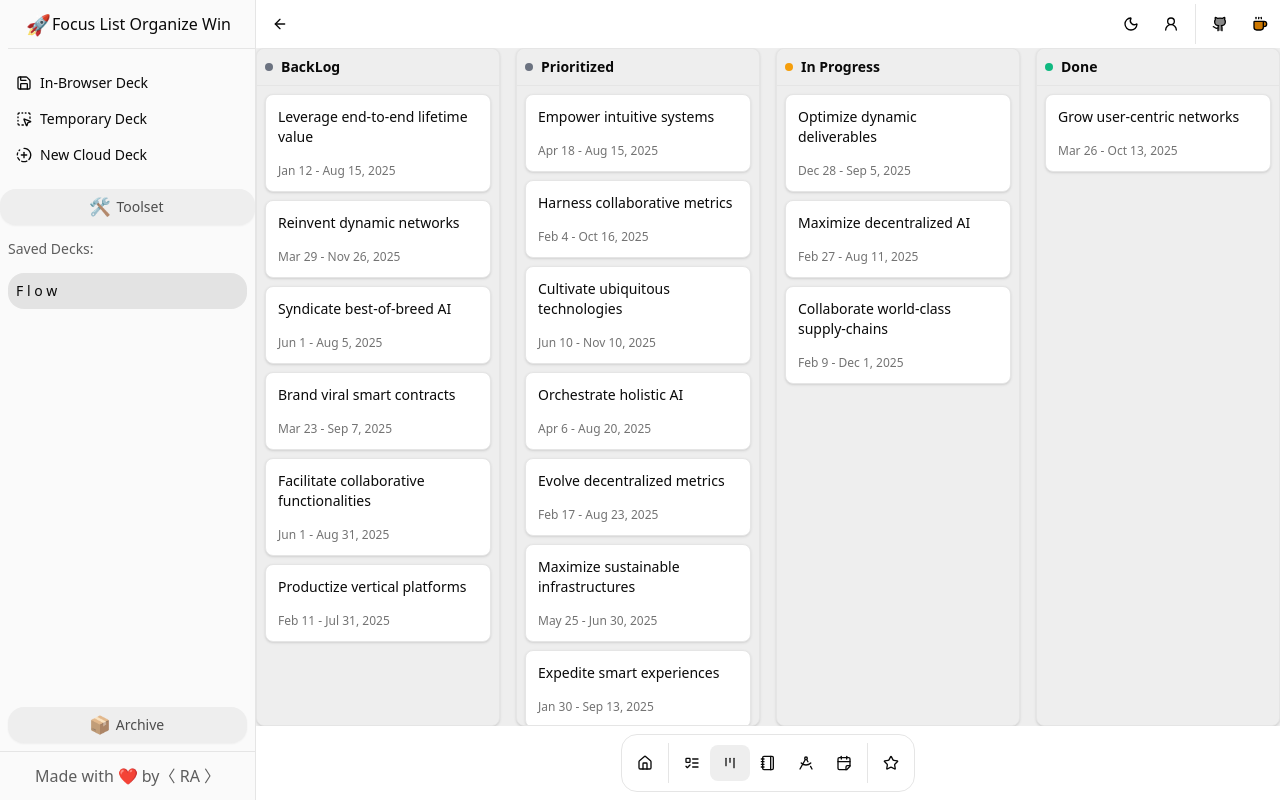
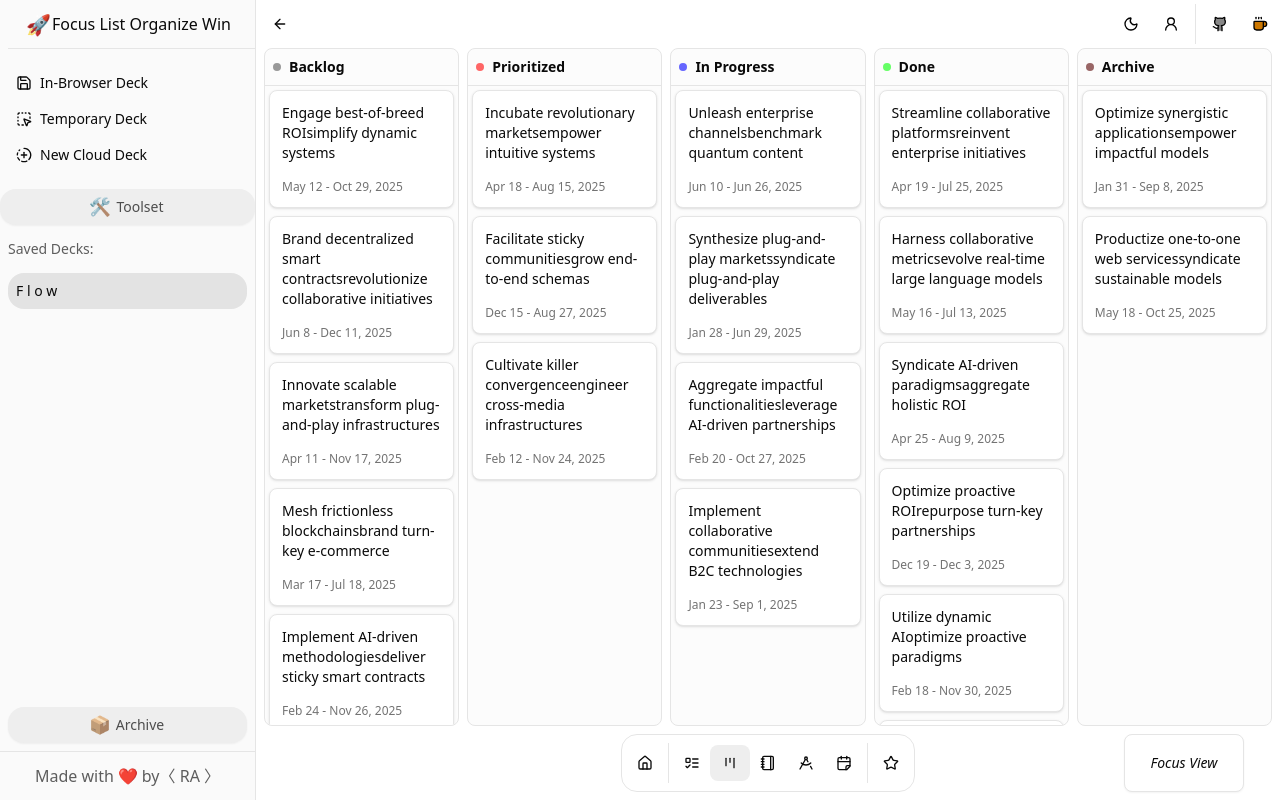
Before and after one commit to ra101/flow, a Next.js app: page /deck/endpoint/kanban in a window 1280 px wide. Built offline with nearby package versions, Linux system fonts and the light colour scheme.

Commit message:
Added Kanban Focus View Button

```diff
--- a/src/app/deck/[endpoint]/[board]/page.tsx
+++ b/src/app/deck/[endpoint]/[board]/page.tsx
@@ -11,7 +11,7 @@ const Deck = () => {
   if (!BoardsIds.includes(board)) return notFound();
   return (
     <div className="flex flex-1 flex-col overflow-hidden">
-      <div className="flex items-center justify-center flex-1 text-3xl bg-accent overflow-hidden">
+      <div className="flex items-center justify-center flex-1 text-3xl overflow-hidden">
         <Kanban />
       </div>
       <div className="flex items-center justify-center static">
--- a/src/components/composites/kanban.tsx
+++ b/src/components/composites/kanban.tsx
@@ -32,6 +32,8 @@ import tunnel from 'tunnel-rat';
 import { Card } from '@/components/primitives/card';
 import { ScrollArea, ScrollBar } from '@/components/primitives/scroll-area';
 import { cn } from '@/utils/tailwind';
+import { Button } from '../primitives/button';
+import { SimpleTooltip } from '../primitives/tooltip';
 
 const t = tunnel();
 
@@ -66,10 +68,11 @@ const KanbanContext = createContext<KanbanContextProps>({
 export type KanbanBoardProps = {
   id: string;
   children: ReactNode;
+  tag?: string;
   className?: string;
 };
 
-export const KanbanBoard = ({ id, children, className }: KanbanBoardProps) => {
+export const KanbanBoard = ({ id, children, tag, className }: KanbanBoardProps) => {
   const { isOver, setNodeRef } = useDroppable({
     id,
   });
@@ -77,10 +80,11 @@ export const KanbanBoard = ({ id, children, className }: KanbanBoardProps) => {
   return (
     <div
       className={cn(
-        'flex size-full min-h-40 flex-col divide-y overflow-hidden rounded-md border bg-secondary text-xs shadow-sm ring-2 transition-all',
+        'flex size-full min-h-40 flex-col divide-y overflow-x-hidden rounded-md border bg-accent/20 text-xs ring-2 transition-all overflow-y-auto',
         isOver ? 'ring-primary' : 'ring-transparent',
         className
       )}
+      id={tag}
       ref={setNodeRef}
     >
       {children}
@@ -121,7 +125,7 @@ export const KanbanCard = <T extends KanbanItemProps = KanbanItemProps>({
       <div style={style} {...listeners} {...attributes} ref={setNodeRef}>
         <Card
           className={cn(
-            'cursor-grab gap-4 rounded-md p-3 shadow-sm',
+            'cursor-grab gap-4 rounded-md p-3',
             isDragging && 'pointer-events-none cursor-grabbing opacity-30',
             className
           )}
@@ -133,7 +137,7 @@ export const KanbanCard = <T extends KanbanItemProps = KanbanItemProps>({
         <t.In>
           <Card
             className={cn(
-              'cursor-grab gap-4 rounded-md p-3 shadow-sm ring-2 ring-primary',
+              'cursor-grab gap-4 rounded-md p-3 ring-2 ring-primary',
               isDragging && 'cursor-grabbing',
               className
             )}
@@ -165,7 +169,7 @@ export const KanbanCards = <T extends KanbanItemProps = KanbanItemProps>({
     <ScrollArea className="overflow-hidden">
       <SortableContext items={items}>
         <div
-          className={cn('flex flex-grow flex-col gap-2 p-2', className)}
+          className={cn('flex flex-grow flex-col gap-2 p-1', className)}
           {...props}
         >
           {filteredData.map(children)}
@@ -319,7 +323,7 @@ export const KanbanProvider = <
       >
         <div
           className={cn(
-            'grid size-full auto-cols-fr grid-flow-col gap-4',
+            'grid size-full auto-cols-fr grid-flow-col gap-2',
             className
           )}
         >
@@ -336,3 +340,56 @@ export const KanbanProvider = <
     </KanbanContext.Provider>
   );
 };
+
+
+const _setDisplay = (element: Element | null, display: string) => {
+  if (element && element instanceof HTMLElement) {
+    element.style.display = display;
+  }
+}
+
+const _getDisplay = (element: Element | null) => {
+  if (element && element instanceof HTMLElement) {
+    return element.style.display;
+  }
+  return null;
+}
+
+
+export const KanbanFocusButton = () => {
+  const [isFocused, setIsFocused] = useState(false);
+  const backlogColumn = document.querySelector('#kanban-backlog-column')
+  const archiveColumn = document.querySelector('#kanban-archive-column')
+
+  const currentView = (_getDisplay(backlogColumn) === 'none' || _getDisplay(archiveColumn) === 'none')
+
+  if (currentView !== isFocused) {
+    setIsFocused(currentView);
+  }
+
+  const toggleFocus = () => {
+    if (isFocused) {
+      _setDisplay(backlogColumn, 'block');
+      _setDisplay(archiveColumn, 'block');
+      setIsFocused(false);
+    } else {
+      _setDisplay(backlogColumn, 'none');
+      _setDisplay(archiveColumn, 'none');
+      setIsFocused(true);
+    }
+  };
+
+  const [buttonText, tip] = isFocused ? [
+    'Plan View', 'Show Backlog and Archive columns'
+  ] : ['Focus View', 'Hide Backlog and Archive columns'];
+
+  return (
+    <SimpleTooltip tip={tip}>
+      <Button variant="outline" className='w-30 absolute right-9 bottom-2 p-7 text-sm italic
+      hover:bg-primary hover:text-primary-foreground dark:hover:bg-primary dark:hover:text-primary-foreground'
+      onClick={toggleFocus}>
+        {buttonText}
+      </Button>
+    </SimpleTooltip>
+  );
+}
--- a/src/components/composites/sidebar.tsx
+++ b/src/components/composites/sidebar.tsx
@@ -18,12 +18,7 @@ import {
   SheetTitle,
 } from "@/components/primitives/sheet"
 import { Skeleton } from "@/components/primitives/skeleton"
-import {
-  Tooltip,
-  TooltipContent,
-  TooltipProvider,
-  TooltipTrigger,
-} from "@/components/primitives/tooltip"
+
 
 const SIDEBAR_COOKIE_NAME = "sidebar_state"
 const SIDEBAR_COOKIE_MAX_AGE = 60 * 60 * 24 * 7
@@ -128,7 +123,6 @@ const SidebarProvider = ({
 
   return (
     <SidebarContext.Provider value={contextValue}>
-      <TooltipProvider delayDuration={0}>
         <div
           data-slot="sidebar-wrapper"
           style={
@@ -146,7 +140,6 @@ const SidebarProvider = ({
         >
           {children}
         </div>
-      </TooltipProvider>
     </SidebarContext.Provider>
   )
 }
@@ -499,18 +492,15 @@ const SidebarMenuButton = ({
   isActive = false,
   variant = "default",
   size = "default",
-  tooltip,
   className,
   ...props
 }: React.ComponentProps<"button"> & {
   asChild?: boolean
   isActive?: boolean
-  tooltip?: string | React.ComponentProps<typeof TooltipContent>
 } & VariantProps<typeof sidebarMenuButtonVariants>) => {
   const Comp = asChild ? Slot : "button"
-  const { isMobile, state } = useSidebar()
 
-  const button = (
+  return (
     <Comp
       data-slot="sidebar-menu-button"
       data-sidebar="menu-button"
@@ -519,28 +509,6 @@ const SidebarMenuButton = ({
       className={cn(sidebarMenuButtonVariants({ variant, size }), className)}
       {...props}
     />
-  )
-
-  if (!tooltip) {
-    return button
-  }
-
-  if (typeof tooltip === "string") {
-    tooltip = {
-      children: tooltip,
-    }
-  }
-
-  return (
-    <Tooltip>
-      <TooltipTrigger asChild>{button}</TooltipTrigger>
-      <TooltipContent
-        side="right"
-        align="center"
-        hidden={state !== "collapsed" || isMobile}
-        {...tooltip}
-      />
-    </Tooltip>
   )
 }
 
--- a/src/components/containers/kanban.tsx
+++ b/src/components/containers/kanban.tsx
@@ -6,21 +6,23 @@ import {
     KanbanCards,
     KanbanHeader,
     KanbanProvider,
+    KanbanFocusButton,
 } from '@/components/composites/kanban';
 import { useState } from 'react';
 const capitalize = (str: string) => str.charAt(0).toUpperCase() + str.slice(1);
 const columns = [
-    { id: faker.string.uuid(), name: 'BackLog', color: '#6B7280' },
-    { id: faker.string.uuid(), name: 'Prioritized', color: '#6B7280' },
-    { id: faker.string.uuid(), name: 'In Progress', color: '#F59E0B' },
-    { id: faker.string.uuid(), name: 'Done', color: '#10B981' },
+    { id: faker.string.uuid(), tag: "kanban-backlog-column", name: 'Backlog', color: '#999999' },
+    { id: faker.string.uuid(), tag: "kanban-prioritized-column", name: 'Prioritized', color: '#ff6666' },
+    { id: faker.string.uuid(), tag: "kanban-in-progress-column", name: 'In Progress', color: '#6666ff' },
+    { id: faker.string.uuid(), tag: "kanban-done-column", name: 'Done', color: '#66ff66' },
+    { id: faker.string.uuid(), tag: "kanban-archive-column", name: 'Archive', color: '#996666' },
 ];
 
 const exampleFeatures = Array.from({ length: 20 })
   .fill(null)
   .map(() => ({
     id: faker.string.uuid(),
-    name: capitalize(faker.company.buzzPhrase()),
+    name: capitalize(faker.company.buzzPhrase() + faker.company.buzzPhrase()),
     startAt: faker.date.past({ years: 0.5, refDate: new Date() }),
     endAt: faker.date.future({ years: 0.5, refDate: new Date() }),
     column: faker.helpers.arrayElement(columns).id,
@@ -37,13 +39,15 @@ const shortDateFormatter = new Intl.DateTimeFormat('en-US', {
 const Kanban = () => {
   const [features, setFeatures] = useState(exampleFeatures);
   return (
+    <>
     <KanbanProvider
       columns={columns}
       data={features}
       onDataChange={setFeatures}
+      className='ml-2 mr-2'
     >
       {(column) => (
-        <KanbanBoardComposite id={column.id} key={column.id}>
+        <KanbanBoardComposite id={column.id} key={column.id} tag={column.tag}>
           <KanbanHeader>
             <div className="flex items-center gap-2">
               <div
@@ -78,6 +82,8 @@ const Kanban = () => {
         </KanbanBoardComposite>
       )}
     </KanbanProvider>
+    <KanbanFocusButton />
+    </>
   );
 };
 export default Kanban;
```
